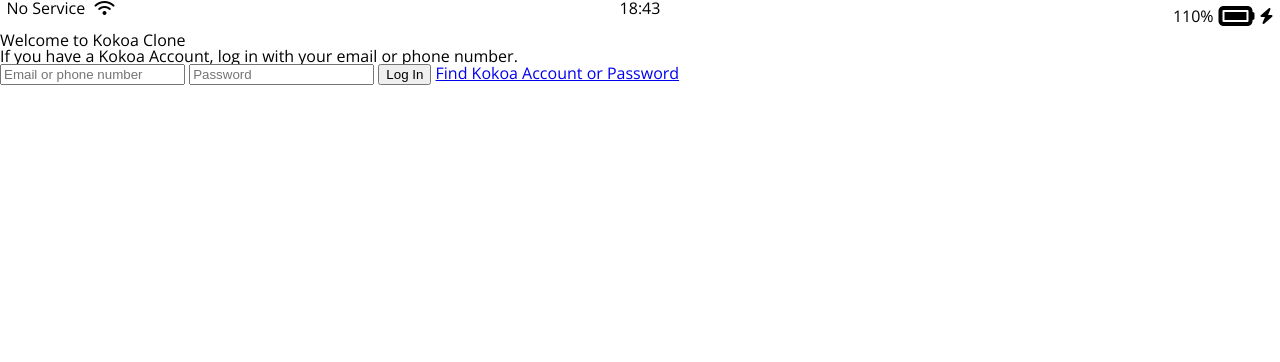
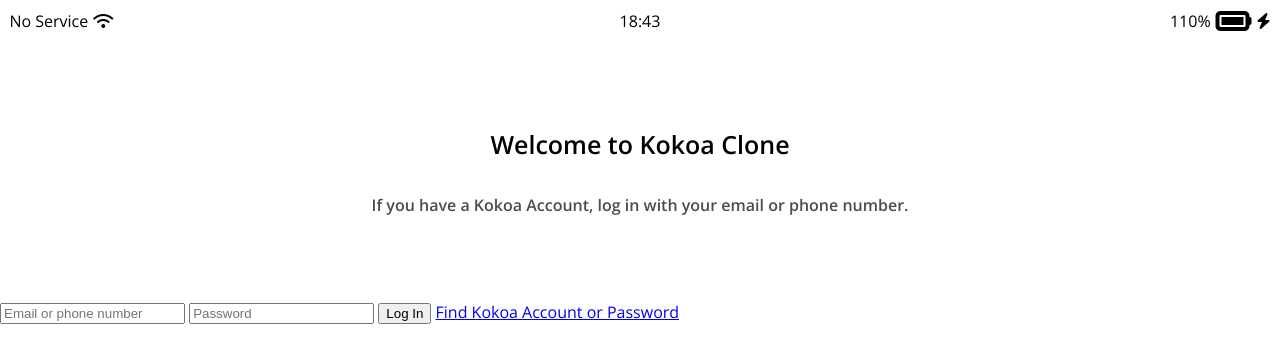
Before and after one commit to pkiop/kokoatalk-clone, a plain HTML site: page index.html in a window 1280 px wide. Drawn offline with nearby package versions, Linux system fonts and the light colour scheme.

Commit message:
[update] welcome header

```diff
--- /dev/null
+++ b/css/status-bar.css
@@ -0,0 +1,32 @@
+.status-bar {
+  display:flex;
+  justify-content: center;
+  padding: 5px 3px;
+}
+
+.status-bar__column {
+  width: 33%;
+  align-items: center;
+}
+
+.status-bar__column:nth-child(1) {
+  display: flex;
+}
+
+.status-bar__column:nth-child(2) {
+  display: flex;
+  justify-content: center;
+}
+
+.status-bar__column:last-child {
+  display: flex;
+  justify-content: flex-end;
+}
+
+.status-bar__column:first-child span {
+  margin-right: 5px;
+}
+
+.status-bar__column .fa-battery-full {
+  margin: 0px 5px;
+}
--- a/css/styles.css
+++ b/css/styles.css
@@ -1,34 +1,27 @@
 @import url("https://fonts.googleapis.com/css2?family=Open+Sans:wght@400;600&display=swap");
 @import "./reset.css";
+@import "./status-bar.css";
 
 body {
   font-family: "Open Sans", sans-serif;
 }
 
-.status-bar {
-  display:flex;
-  justify-content: center;
+.welcome-header {
+  /* // 위아래 90, 좌우 0 */
+  margin: 90px 0px;
+  text-align: center;
+  display: flex;
+  flex-direction: column;
+  align-items: center;
+  font-weight: 600;
 }
 
-.status-bar__column {
-  width: 33%;
+.welcome-header__title {
+  margin-bottom: 40px;
+  font-size: 25px;
 }
 
-.status-bar__column:nth-child(2) {
-  display: flex;
-  justify-content: center;
+.welcome-header__text {
+  width: 50%;
+  opacity: 0.7;
 }
-
-.status-bar__column:last-child {
-  display: flex;
-  justify-content: flex-end;
-  align-items: center;
-}
-
-.status-bar__column:first-child span {
-  margin-right: 5px;
-}
-
-.status-bar__column .fa-battery-full {
-  margin: 0px 5px;
-}
```
Also changed, not shown: 1 other file.
